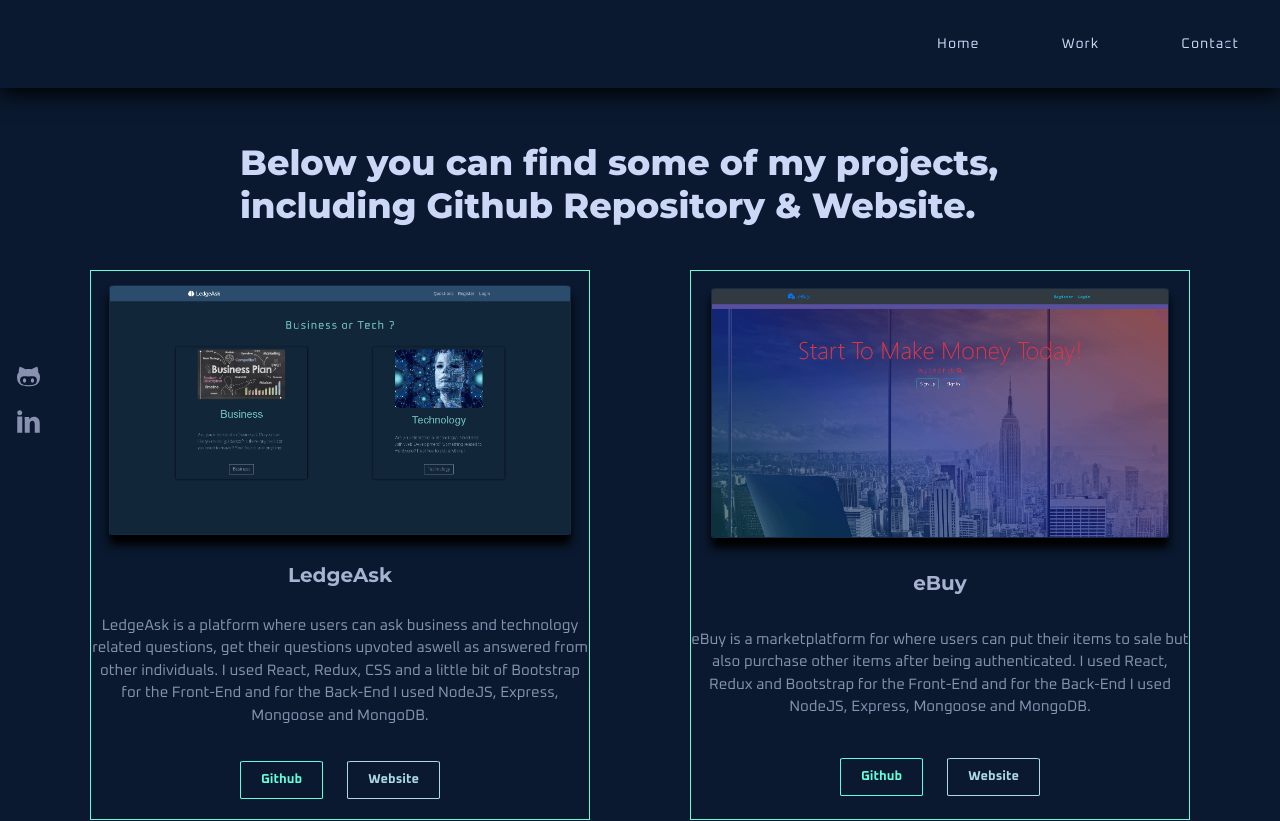
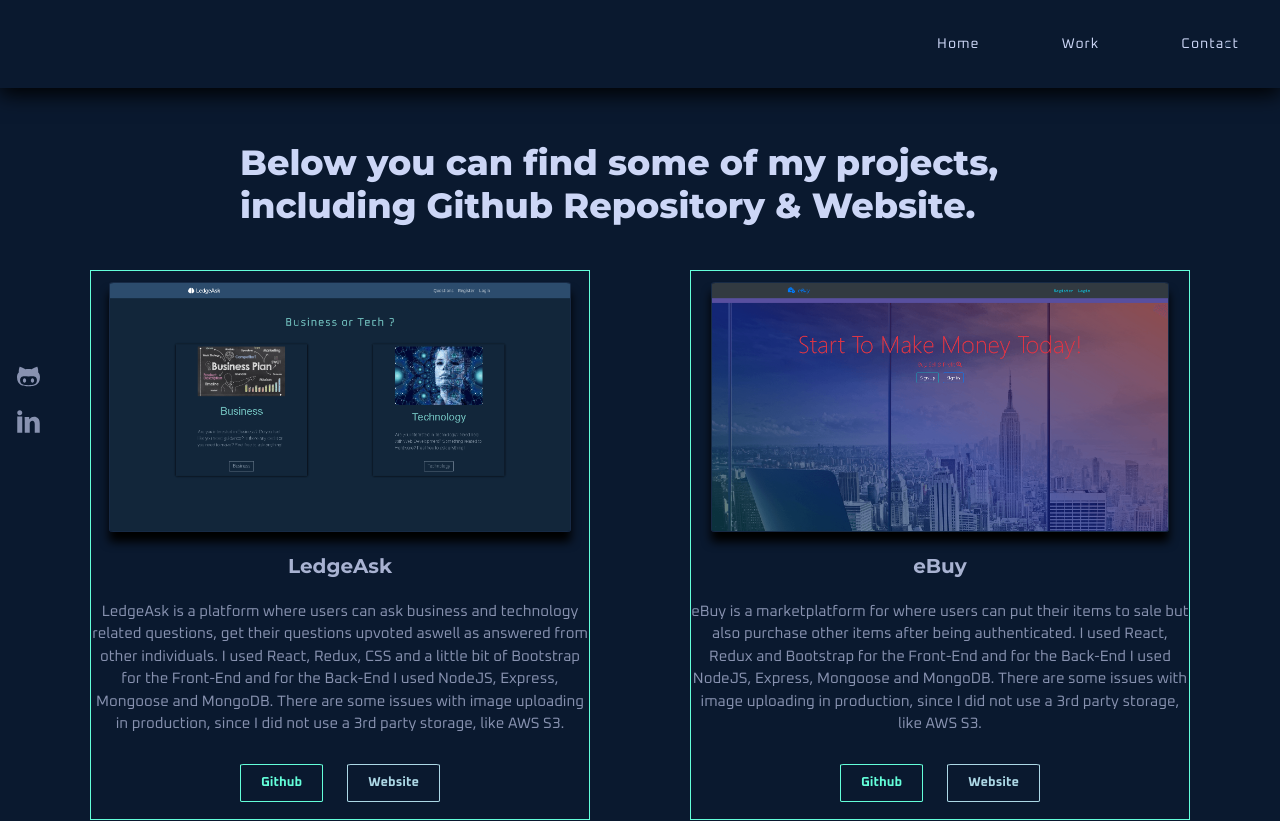
Before and after one commit to tigerabrodi/real-portfolio, a React (Create React App) app: page /work in a window 1280 px wide. Shown: the top 821 px of the page. Built offline with nearby package versions, Linux system fonts and the light colour scheme.

Commit message:
changed tachnologies

```diff
--- a/src/components/work/projects/ProjectsArray.js
+++ b/src/components/work/projects/ProjectsArray.js
@@ -8,7 +8,7 @@ export const ProjectsArray = [
         id: 1,
         title: "LedgeAsk",
         image: ledgeaskImage,
-        description: "LedgeAsk is a platform where users can ask business and technology related questions, get their questions upvoted aswell as answered from other individuals. I used React, Redux, CSS and a little bit of Bootstrap for the Front-End and for the Back-End I used NodeJS, Express, Mongoose and MongoDB.",
+        description: "LedgeAsk is a platform where users can ask business and technology related questions, get their questions upvoted aswell as answered from other individuals. I used React, Redux, CSS and a little bit of Bootstrap for the Front-End and for the Back-End I used NodeJS, Express, Mongoose and MongoDB. There are some issues with image uploading in production, since I did not use a 3rd party storage, like AWS S3.",
         website: "https://ledgeask.herokuapp.com/",
         github: "https://github.com/tigerabrodi/Ledge-Ask"
 
@@ -17,7 +17,7 @@ export const ProjectsArray = [
         id: 2,
         title: "eBuy",
         image: ebuyImage,
-        description: "eBuy is a marketplatform for where users can put their items to sale but also purchase other items after being authenticated. I used React, Redux and Bootstrap for the Front-End and for the Back-End I used NodeJS, Express, Mongoose and MongoDB.",
+        description: "eBuy is a marketplatform for where users can put their items to sale but also purchase other items after being authenticated. I used React, Redux and Bootstrap for the Front-End and for the Back-End I used NodeJS, Express, Mongoose and MongoDB. There are some issues with image uploading in production, since I did not use a 3rd party storage, like AWS S3.",
         website: "https://ebuy-abrodi.herokuapp.com/",
         github: "https://github.com/tigerabrodi/eBuy"
     },
@@ -33,7 +33,7 @@ export const ProjectsArray = [
         id: 4,
         title: "ELance",
         image: elanceImage,
-        description: "ELance is a platform for freelancers to connect with each other, share ideas and collaborate. Users can add previous work experience, education and an image to their profile, post different discussions and also comment on the posts. I used React, Redux and Bootstrap for the Front-End and for the Back-End I used NodeJS, Express, Mongoose and MongoDB.",
+        description: "ELance is a platform for freelancers to connect with each other, share ideas and collaborate. Users can add previous work experience, education and an image to their profile, post different discussions and also comment on the posts. I used React, Redux and Bootstrap for the Front-End and for the Back-End I used NodeJS, Express, Mongoose and MongoDB. There are some issues with image uploading in production, since I did not use a 3rd party storage, like AWS S3.",
         website: "http://elance-abrodi.herokuapp.com/",
         github: "https://github.com/tigerabrodi/ELance"
     },
```
